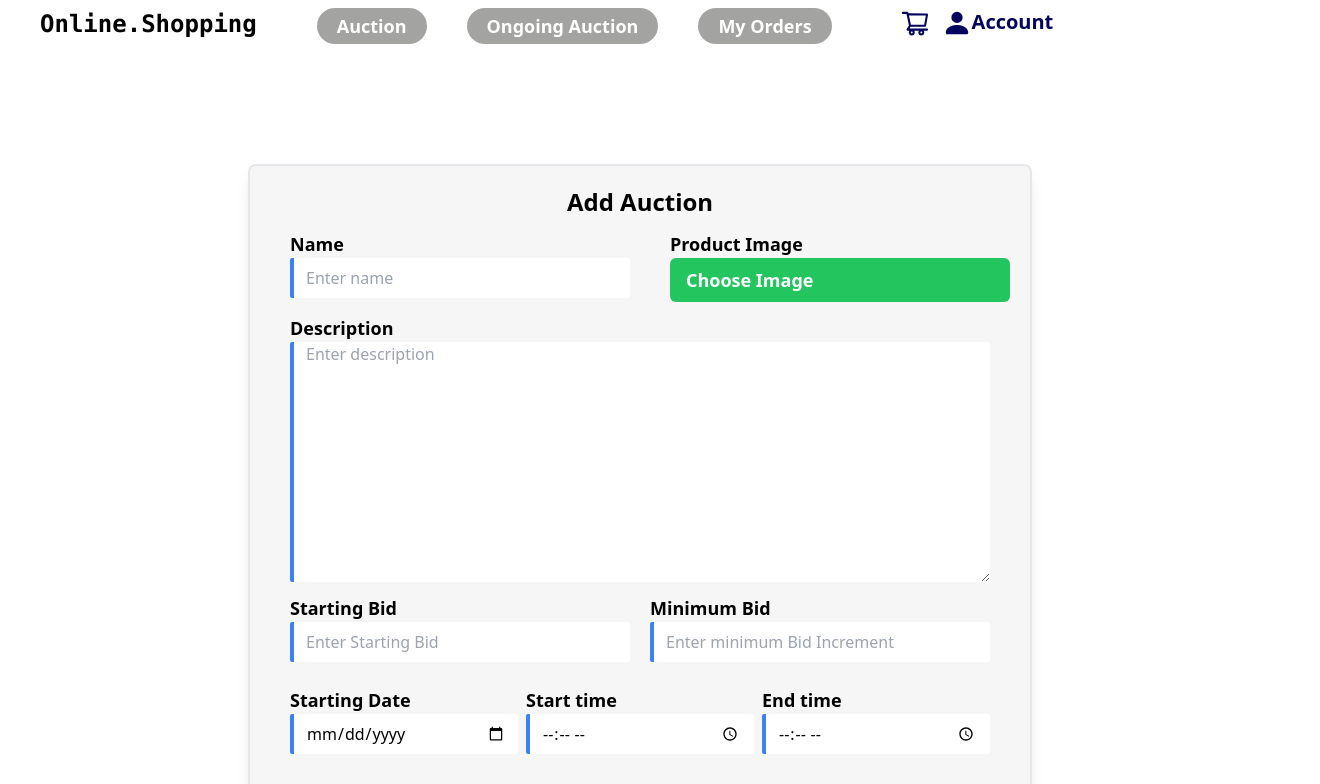
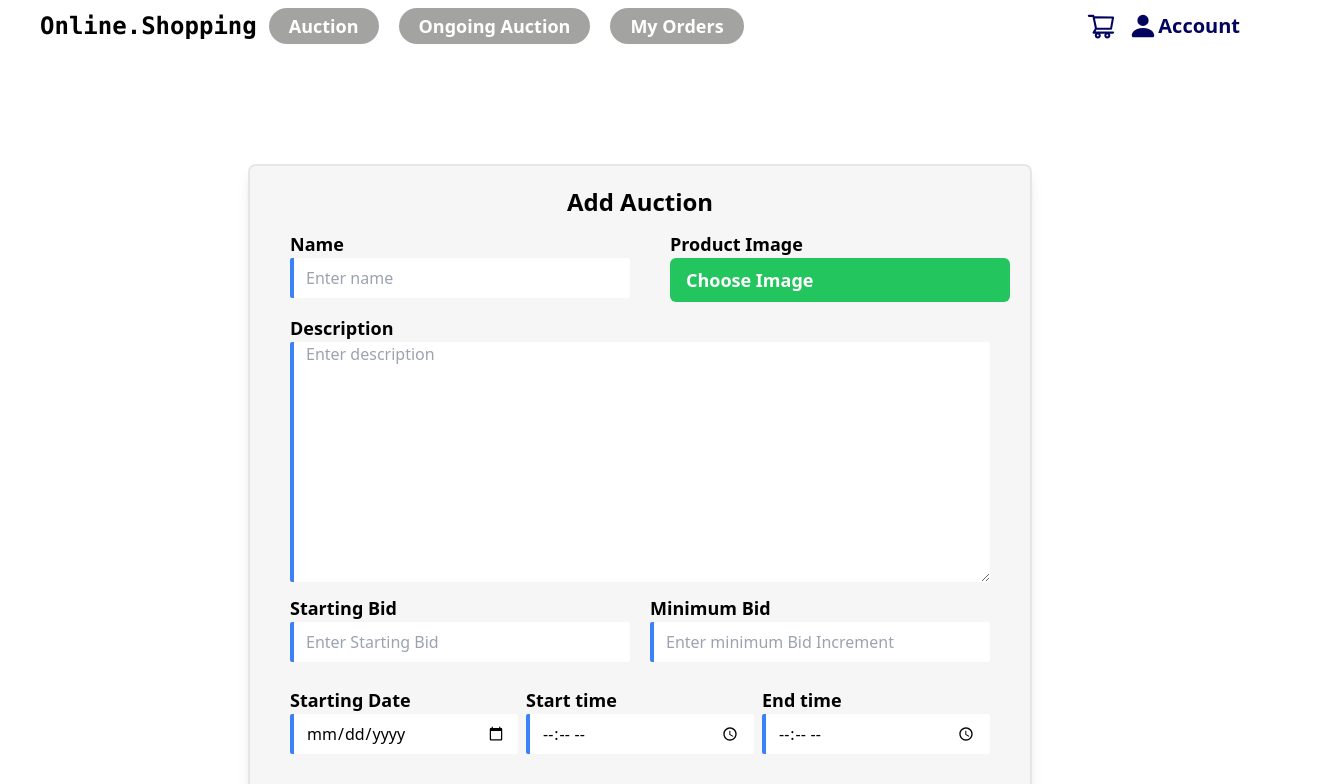
Before and after one commit to ShivrajTheCoder/E-Commerce-Microservice-Frontend, a Next.js app: page /admin/adauction in a window 1280 px wide. Shown: the top 784 px of the page, 1320 px wide, since content can reach past the window. Built offline with nearby package versions, Linux system fonts and the light colour scheme; no server answers.

Commit message:
loading-component-added

```diff
--- a/src/components/AdminComponents/AdminProductContainer.tsx
+++ b/src/components/AdminComponents/AdminProductContainer.tsx
@@ -1,6 +1,7 @@
 import axios from 'axios';
 import React, { useEffect, useState } from 'react'
 import AdminProductCard from './AdminProductCard';
+import LoadingComponent from '../LoadingComponent';
 
 export default function AdminProductContainer() {
     const [changes, setChanges] = useState(false);
@@ -37,16 +38,18 @@ export default function AdminProductContainer() {
         fetchProuducts();
     }, [changes])
     return (
-
-        <section className='flex flex-col justify-center mt-10 items-center w-full'>
+        <>
+            {!loading &&<section className='flex flex-col justify-center mt-10 items-center w-full'>
                 {
-                (!loading && products) && <div  className='grid grid-cols-4 gap-9 w-full'>
+                    (!loading && products) && <div className='grid grid-cols-4 gap-9 w-full'>
 
                         {products.map((product) => (
                             <AdminProductCard setChanges={setChanges} key={product._id} product={product} />
                         ))}
                     </div>
                 }
-        </section>
+            </section>}
+            {loading && <LoadingComponent/>}
+        </>
     )
 }
--- /dev/null
+++ b/src/components/ErrorComponent.tsx
@@ -0,0 +1,9 @@
+import React from 'react'
+
+export default function ErrorComponent() {
+  return (
+    <div>
+      Error component
+    </div>
+  )
+}
--- a/src/components/LayoutComponentnts/Footer.tsx
+++ b/src/components/LayoutComponentnts/Footer.tsx
@@ -29,7 +29,8 @@ export default function Footer() {
         </div>
         <div className='text-white font-bold my-auto'>Developed By- Shivraj Thapliyal</div>
       </footer>
-      <footer className='w-full bg-black text-white'>
+      {/* footer for mobile */}
+      <footer className='w-full md:hidden bg-black text-white'>
         <section className='grid grid-cols-2 gap-2'>
           <div className='px-10 border-r-2 my-5'>
             <h3 className='font-bold text-2xl'>Social</h3>
--- a/src/components/LayoutComponentnts/Header.tsx
+++ b/src/components/LayoutComponentnts/Header.tsx
@@ -1,69 +1,87 @@
 import { RootState } from '@/store/reducers';
-import Link from 'next/link'
-import React, { useState } from 'react'
+import Link from 'next/link';
+import React, { useState } from 'react';
 import { AiOutlineShoppingCart } from 'react-icons/ai';
 import { BsFillPersonFill } from 'react-icons/bs';
 import { useSelector } from 'react-redux';
+
 export default function Header() {
-    const [isDropdownOpen, setIsDropdownOpen] = useState<Boolean>(false);
+  const [isDropdownOpen, setIsDropdownOpen] = useState(false);
   const user = useSelector((state: RootState) => state.user);
-    // console.log(user,"this is the user");
   const { items } = useSelector((state: RootState) => state.cart);
-    // console.log(items.length, "front the header")
   const isAdmin = user.isAdmin;
   const isLoggedIn = user.isLoggedin;
-    // console.log(user, "user sate");
+
   const toggleDropdown = () => {
     setIsDropdownOpen(!isDropdownOpen);
   };
+
   return (
-        <nav className='flex md:mx-10 mx-2 my-2 w-full'>
-            <Link className=' md:font-extrabold font-bold font-mono md:text-2xl text-lg' href="/home">Online.Shopping</Link>
-            <div className='md:mx-10 md:flex justify-center items-center hidden'>
-                {
-                    isAdmin &&
+    <nav className='flex items-center justify-between md:mx-10 mx-2 my-2 '>
+      <Link href='/home' className='md:font-extrabold font-bold font-mono md:text-2xl text-lg'>
+        Online.Shopping
+      </Link>
+      <div className='md:flex justify-center items-center hidden ml-3 space-x-5'>
+        {isAdmin && (
           <>
-                        <Link href={"/admin/adminpanel"} className=' text-lg font-bold text-white  bg-[#A3A4A1] rounded-3xl px-5 py-1'>Admin Panel</Link>
-                        <Link href={"/admin/adauction"} className='mx-5 text-lg font-bold text-white  bg-[#A3A4A1] rounded-3xl px-5 py-1'>Auction</Link>
+            <Link href='/admin/adminpanel' className='text-lg font-bold text-white bg-[#A3A4A1] rounded-3xl px-5 py-1'>
+              Admin Panel
+            </Link>
+            <Link href='/admin/adauction' className='text-lg font-bold text-white bg-[#A3A4A1] rounded-3xl px-5 py-1'>
+              Auction
+            </Link>
           </>
-                }
-                {
-                    !isAdmin &&
+        )}
+        {!isAdmin && (
           <>
-                        <Link href={"/auction/ongoingauction"} className='mx-5 text-lg font-bold text-white  bg-[#A3A4A1] rounded-3xl px-5 py-1'>Auction</Link>
-                        <Link href={"/auction/ongoingauction"} className='mx-5 text-lg font-bold text-white  bg-[#A3A4A1] rounded-3xl px-5 py-1'>Ongoing Auction</Link>
-                        <Link href={"/user/myorders"} className='mx-5 text-lg font-bold text-white  bg-[#A3A4A1] rounded-3xl px-5 py-1'>My Orders</Link>
+            <Link href='/auction/ongoingauction' className='text-lg font-bold text-white bg-[#A3A4A1] rounded-3xl px-5 py-1'>
+              Auction
+            </Link>
+            <Link href='/auction/ongoingauction' className='text-lg font-bold text-white bg-[#A3A4A1] rounded-3xl px-5 py-1'>
+              Ongoing Auction
+            </Link>
+            <Link href='/user/myorders' className='text-lg font-bold text-white bg-[#A3A4A1] rounded-3xl px-5 py-1'>
+              My Orders
+            </Link>
           </>
-                }
+        )}
       </div>
-            <div className='ml-auto md:mx-2 flex'>
-                <Link href="/user/cart" className='flex'><AiOutlineShoppingCart size={30} style={{ color: "#03045e" }} />{
-                    items.length > 0 &&
-                    <span className='bg-red-500 text-white  rounded-full h-fit w-fit px-2'>{items.length}</span>
-                }
+      <div className='ml-auto flex items-center space-x-3'>
+        <Link href='/user/cart' className='flex items-center'>
+          <AiOutlineShoppingCart size={30} style={{ color: '#03045e' }} />
+          {items.length > 0 && (
+            <span className='bg-red-500 text-white rounded-full h-fit w-fit px-2'>{items.length}</span>
+          )}
         </Link>
-                {
-                    !isLoggedIn &&
-                    <Link href="/" className='mx-3 flex justify-center'>
-                        <BsFillPersonFill size={30} className="text-[#03045e]" />
+        {!isLoggedIn && (
+          <Link href='/' className='flex items-center'>
+            <BsFillPersonFill size={30} className='text-[#03045e]' />
             <span className='text-xl hidden md:flex font-semibold text-[#03045e]'>Account</span>
           </Link>
-                }
-                {isLoggedIn && <div className="relative">
-                    <button onClick={toggleDropdown} className='mx-3 flex justify-center'>
-                        <BsFillPersonFill size={30} className="text-[#03045e]" />
+        )}
+        {isLoggedIn && (
+          <div className='relative'>
+            <button onClick={toggleDropdown} className='flex items-center'>
+              <BsFillPersonFill size={30} className='text-[#03045e]' />
               <span className='text-xl hidden md:flex font-semibold text-[#03045e]'>Account</span>
             </button>
             {isDropdownOpen && (
-                        <div className="absolute right-0 mt-2 md:w-40 bg-white rounded-md shadow-lg z-10">
+              <div className='absolute right-0 mt-2 md:w-40 bg-white rounded-md shadow-lg z-10'>
                 {/* Add your dropdown links here */}
-                            <Link href="/user/myorders" className="block px-4 py-2 text-sm text-gray-700 hover:bg-gray-100">My Orders</Link>
-                            <Link href="/user/myaucorders" className="block px-4 py-2 text-sm text-gray-700 hover:bg-gray-100">Auction Orders</Link>
-                            <Link href="/user/accountdetails" className="block px-4 py-2 text-sm text-gray-700 hover:bg-gray-100">My Account</Link>
+                <Link href='/user/myorders' className='block px-4 py-2 text-sm text-gray-700 hover:bg-gray-100'>
+                  My Orders
+                </Link>
+                <Link href='/user/myaucorders' className='block px-4 py-2 text-sm text-gray-700 hover:bg-gray-100'>
+                  Auction Orders
+                </Link>
+                <Link href='/user/accountdetails' className='block px-4 py-2 text-sm text-gray-700 hover:bg-gray-100'>
+                  My Account
+                </Link>
               </div>
             )}
-                </div>}
+          </div>
+        )}
       </div>
     </nav>
-    )
+  );
 }
--- a/src/components/LoadingComponent.tsx
+++ b/src/components/LoadingComponent.tsx
@@ -2,8 +2,8 @@ import React from 'react'
 
 export default function LoadingComponent() {
   return (
-    <div>
-      Loading
+    <div className="fixed top-0 left-0 right-0 bottom-0 flex justify-center items-center bg-black bg-opacity-50 z-50">
+      <div className="spinner border-8 border-t-8 border-gray-200 rounded-full w-16 h-16 animate-spin"></div>
     </div>
   )
 }
--- a/src/components/OrderComponents/AuctionOrderCard.tsx
+++ b/src/components/OrderComponents/AuctionOrderCard.tsx
@@ -33,7 +33,7 @@ export default function AuctionOrderCard({ order }: OrderProps) {
     const [item, setItem] = useState<IProduct>();
     const [rzOrder, rzSetOrder] = useState<any>();
     useEffect(() => {
-        console.log("heere is your data")
+        // console.log("heere is your data")
         if (order.item[0]) {// remove this condition
             setItem(JSON.parse(order.item[0]));
 
--- a/src/components/OrderComponents/OrderCard.tsx
+++ b/src/components/OrderComponents/OrderCard.tsx
@@ -27,14 +27,14 @@ interface IProduct {
 }
 export default function OrderCard({ order }: OrderProps) {
   const [products, setProducts] = useState<IProduct[]>([]);
-  const [rzOrder, rzSetOrder] = useState<any>();
+  // const [rzOrder, rzSetOrder] = useState<any>();
   // console.log(order,"recieved order")
   useEffect(() => {
 
     setProducts(JSON.parse(order.products));
     // console.log(products);
-    rzSetOrder(JSON.parse(order.razorpayOrder));
-    console.log(rzOrder,"razorpayorder");
+    // rzSetOrder(JSON.parse(order.razorpayOrder));
+    // console.log(rzOrder,"razorpayorder");
   }, [order]);
 
   return (
```
Also changed, not shown: src/components/AdminComponents/AddAuctionContianer.tsx (+23 -5 lines), src/components/AdminComponents/AddProductComponent.tsx (+20 -3 lines), src/components/AdminComponents/AdminProductCard.tsx (+15 -4 lines), src/components/HomeScreenComponents/ProductContainer.tsx (+14 -10 lines), src/components/TreandingProductsComponent.tsx (+11 -5 lines). Lines whose indentation alone changed are shown as unchanged.
